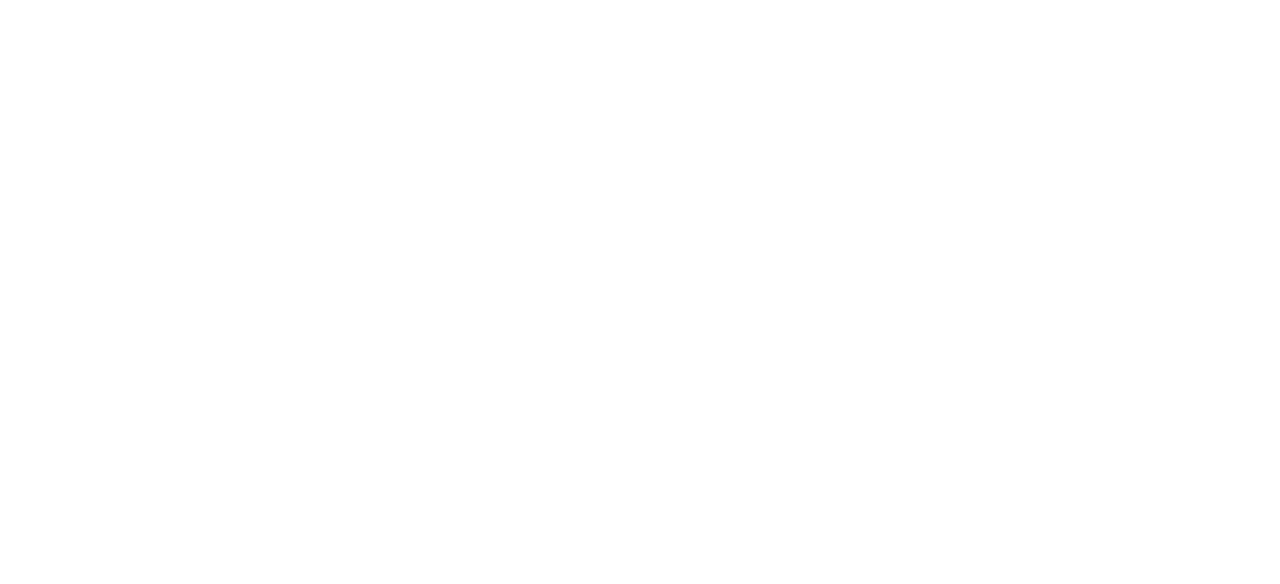
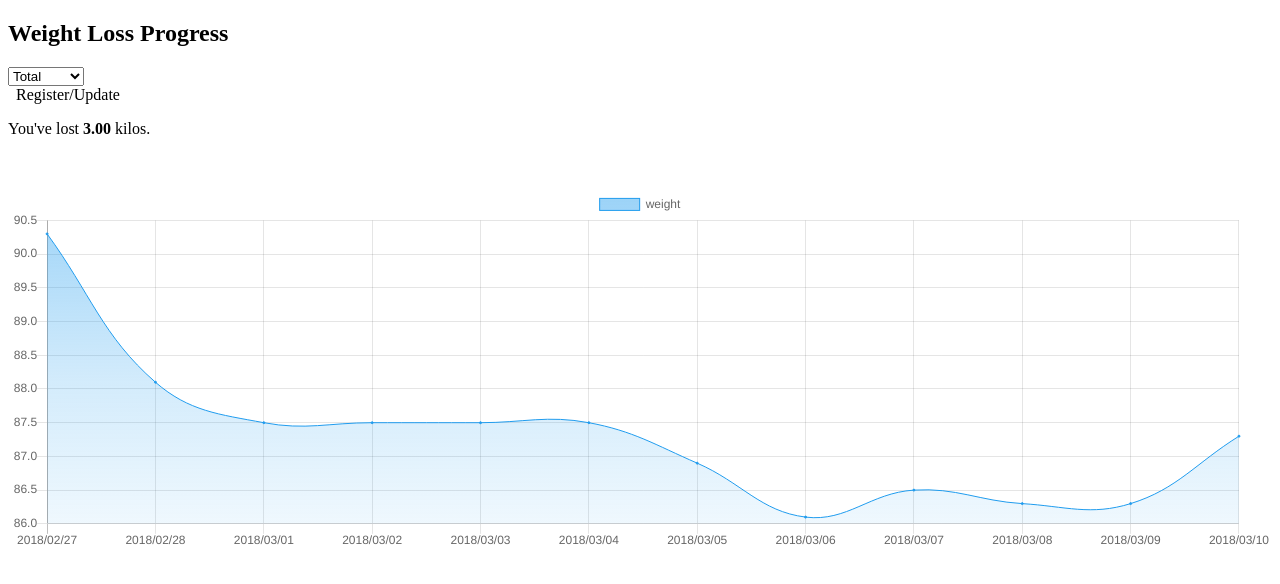
Before and after one commit to aytdm/weight-record, a Nuxt app: page /example in a window 1280 px wide. Before the commit this address had no page. Shown: the top 584 px of the page. Built offline with nearby package versions, Linux system fonts and the light colour scheme.

Commit message:
Add example

```diff
--- /dev/null
+++ b/pages/example.vue
@@ -0,0 +1,238 @@
+<template>
+    <section>
+        <div class="container section">
+            <div class="content">
+                <h1 class="title">Weight Loss Progress</h1>
+            </div>
+
+            <div class="content" v-if="loaded">
+                <div class="select is-info">
+                    <select v-model="selectedCategory" @change="fetchData">
+                        <option value="">Total</option>
+                        <option v-for="category in categories" :value="category" :key="category">{{ category }}</option>
+                    </select>
+                </div>
+                &nbsp;
+                <a class="button is-info is-outlined" @click="showModal=true">Register/Update</a>
+                <div class="modal is-active" v-show="showModal">
+                    <div class="modal-background" />
+                    <div class="modal-card">
+                        <header class="modal-card-head">
+                            <p class="modal-card-title">Register / Update</p>
+                            <button class="delete" aria-label="close" @click="initialize" />
+                        </header>
+                        <section class="modal-card-body">
+                            <!-- Content ... -->
+                            <b-field label="Date">
+                                <b-datepicker placeholder="Please click." v-model="date" />
+                            </b-field>
+
+                            <div class="field">
+                                <label class="label">Weight</label>
+                                <div class="control">
+                                    <input class="input" type="text" placeholder="70.5" v-model="weight" v-bind:class="{'is-danger': missingWeight && attemptSubmit}">
+                                </div>
+                                <p v-show="attemptSubmit" class="help" v-bind:class="{'is-danger': missingWeight && attemptSubmit}">Input your weight.</p>
+                            </div>
+                        </section>
+                        <footer class="modal-card-foot">
+                            <button class="button is-success" @click="update">Register / Update</button>
+                            <button class="button" @click="initialize">Cancel</button>
+                        </footer>
+                    </div>
+                </div>
+            </div>
+
+            <div class="content">
+                <div v-if="loaded">
+                    <article class="message is-success">
+                        <div class="message-body" v-if="selectedCategory === ''">
+                            <p v-if="0 < incrementalDifference">
+                                You've lost <strong>{{ incrementalDifference }}</strong> kilos.
+                            </p>
+                            <p v-else-if="absoluteValue === 0">
+                                Your weight have been stable since measuring.
+                            </p>
+                            <p v-else>
+                                You've gained <strong>{{ absoluteValue }}</strong> kilos.
+                            </p>
+                        </div>
+                        <div class="message-body" v-else>
+                            <p v-if="absoluteValue === 0">
+                                Your weight was stable in {{ selectedCategory }}.
+                            </p>
+                            <p v-else-if="0 < incrementalDifference">
+                                You lost <strong>{{ incrementalDifference }}</strong> kilos in {{ selectedCategory }}.
+                                <span v-if="2.0 <= incrementalDifference">
+                                    <br>
+                                    Congratulation!! XD
+                                </span>
+                            </p>
+                            <p v-else>
+                                You gained <strong>{{ absoluteValue }}</strong> kilos in {{ selectedCategory }}.
+                            </p>
+                        </div>
+                    </article>
+                </div>
+                <div class="white-space" v-else-if="hasError">
+                    <article class="message is-danger">
+                        <div class="message-body">
+                            <p>
+                            An error occured, please reload the page.
+                            </p>
+                        </div>
+                    </article>
+                </div>
+            </div>
+
+            <line-chart v-if="loaded" :chart-title="title" :chart-data="weights" :chart-labels="labels" :chart-category="selectedCategory" />
+        </div>
+    </section>
+</template>
+
+<script>
+import axios from 'axios'
+import {Line} from 'vue-chartjs'
+import moment from 'moment'
+import LineChart from '~/components/LineChart.vue'
+import ExampleResponse from '../data/example-response.json';
+const BASE_URL = process.env.AWS_API_URL;
+export default {
+    components: {
+        LineChart
+    },
+    created() {
+      this.fetchWeight()
+    },
+    data() {
+        return {
+          loaded: false,
+          hasError: false,
+          showModal: false,
+          attemptSubmit: false,
+          weight: '',
+          date: new Date(),
+          title: '',
+          selectedCategory: '',
+          categories: [],
+          weights: [],
+          labels: [],
+          ExampleResponse
+        }
+    },
+    computed: {
+        incrementalDifference: function() {
+            var weightList = this.weights;
+            var firstWeight = parseFloat(weightList[0]);
+            var lastWeight = parseFloat(weightList[weightList.length -1]);
+            var difference = firstWeight - lastWeight;
+            console.log("incrementalDifference : " + difference.toFixed(2));
+            return difference.toFixed(2);
+        },
+        absoluteValue: function() {
+            return Math.abs(this.incrementalDifference)
+        },
+        missingWeight: function () {
+            return (
+                this.isNumeric(this.weight) === false ||  this.number < 1
+            )
+        }
+    },
+    methods: {
+      initialize: function() {
+          this.showModal= false;
+          this.attemptSubmit = false;
+          this.missingWeight = false;
+          this.weight = '';
+          this.date = new Date();
+      },
+      fetchData() {
+          this.makeTitle();
+          this.fetchWeight(this.selectedCategory)
+      },
+      fetchWeight (category) {
+        this.loaded = false;
+        var labelList = new Array();
+        var weightList = new Array();
+        var categoryList = new Array();
+
+        this.hasError = false;
+        var data = ExampleResponse;
+        for (var value in data) {
+            var date = data[value].date;
+            var cutomised = this.changeDateFormat(date);
+            labelList.push(cutomised);
+            weightList.push(data[value].weight);
+            categoryList.push(data[value].category);
+        }
+        this.weights = weightList;
+        this.labels = labelList;
+        if (this.categories.length === 0) {
+        this.makeCategory(categoryList);
+        }
+        this.loaded = true;
+      },
+      update: function() {
+          this.attemptSubmit = true;
+          if (this.missingName || this.missingWeight) {
+              return event.preventDefault();
+          }
+
+          var date = this.changeDateFormat(this.date);
+          var labels = this.labels;
+
+          if (labels.indexOf(date) !== -1) {
+              this.updateWeight(date);
+          } else {
+              this.registerWeight(date);
+          }
+      },
+      updateWeight (date) {
+          console.log("update called.");
+          this.initialize();
+      },
+      registerWeight (date) {
+          console.log("register called.");
+          this.initialize();
+      },
+      changeDateFormat: function(date) {
+          return moment(new Date(date)).format("YYYY/MM/DD");
+      },
+      getCategory: function() {
+          var selectedDate =  new Date(this.date);
+          var year = selectedDate.getFullYear();
+          var month = selectedDate.getMonth();
+          var en = moment().locale('en');
+          return en.localeData().months(moment([year, month]));
+      },
+      makeCategory(category) {
+        this.categories = category.filter(function (x, i, self) {
+            return self.indexOf(x) === i;
+        });
+      },
+      makeTitle() {
+        if (this.selectedCategory.length === 0) {
+            this.title = "per Day";
+        } else {
+             this.title = "in " + this.selectedCategory;
+        }
+      },
+      getQueryString(category) {
+        var queryString = '';
+        if (category && category.length !== 0) {
+            queryString = category;
+        }
+        return queryString;
+      },
+      isNumeric: function (n) {
+        return !isNaN(parseFloat(n)) && isFinite(n);
+      }
+    }
+}
+</script>
+
+<style>
+white-space {
+    margin : 30px ;
+}
+</style>
```
